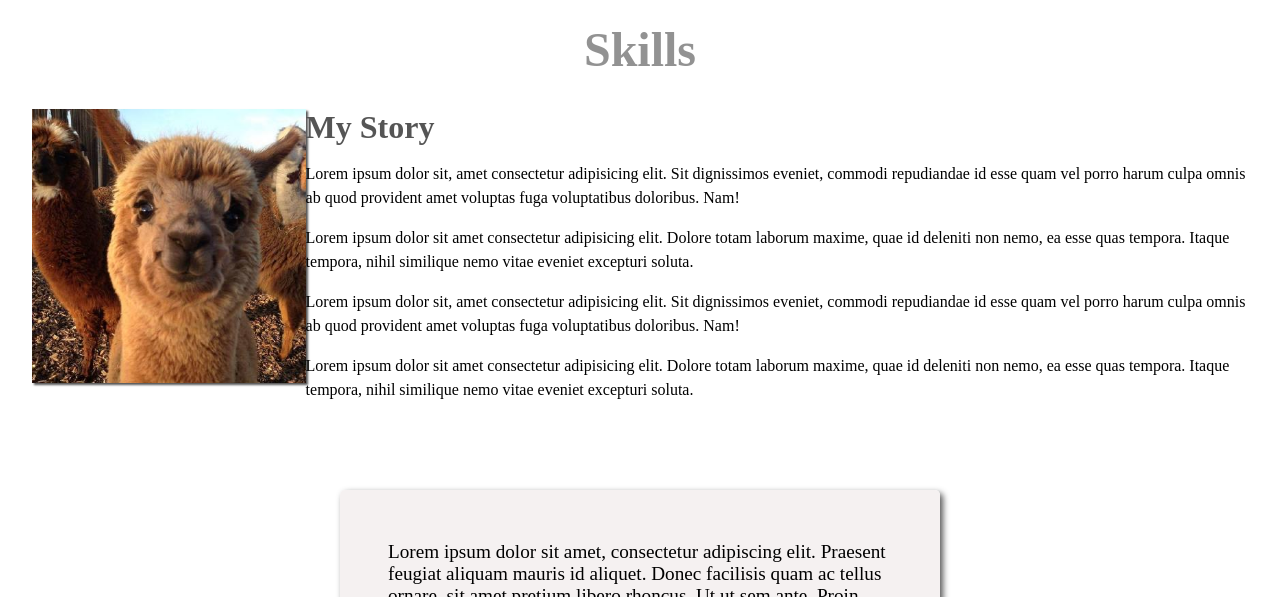
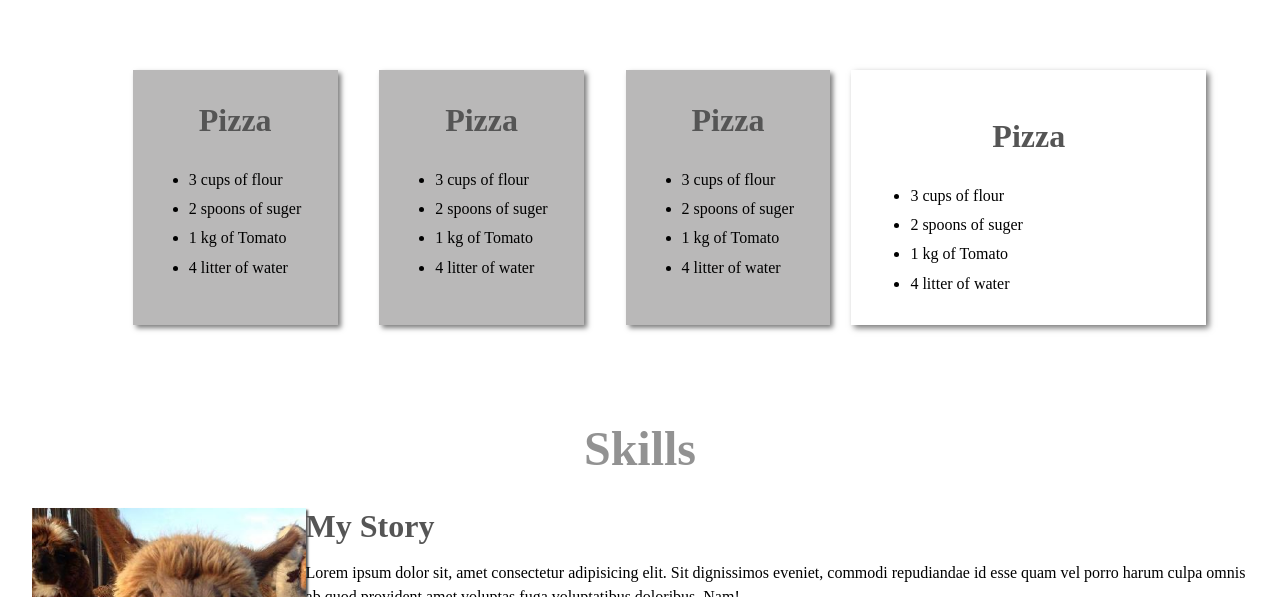
Before and after one commit to jamesangie/web-design-prac, a plain HTML site: page index.html in a window 1280 px wide. Shown: the part 802-1399 px from the top of the page. Drawn offline with Linux system fonts and the light colour scheme.

Commit message:
Update Food section html and css file

```diff
--- a/index.html
+++ b/index.html
@@ -40,6 +40,60 @@
     <!-- the header ends here -->
 
     <main>
+
+        <section class="space">
+
+            <div class="food row">
+                <div class="food-left">
+                    <div class="food-title">
+                        <h3 class="food__title">Pizza</h3>
+                        <ul class="food__list">
+                            <li class="food__item">3 cups of flour</li>
+                            <li class="food__item">2 spoons of suger</li>
+                            <li class="food__item">1 kg of Tomato</li>
+                            <li class="food__item">4 litter of water</li>
+                        </ul>
+                    </div>
+
+                    <div class="food-title">
+                        <h3 class="food__title">Pizza</h3>
+                        <ul class="food__list">
+                            <li class="food__item">3 cups of flour</li>
+                            <li class="food__item">2 spoons of suger</li>
+                            <li class="food__item">1 kg of Tomato</li>
+                            <li class="food__item">4 litter of water</li>
+                        </ul>
+                    </div>
+
+                    <div class="food-title">
+                        <h3 class="food__title">Pizza</h3>
+                        <ul class="food__list">
+                            <li class="food__item">3 cups of flour</li>
+                            <li class="food__item">2 spoons of suger</li>
+                            <li class="food__item">1 kg of Tomato</li>
+                            <li class="food__item">4 litter of water</li>
+                        </ul>
+                    </div>
+
+                </div>
+
+                <div class="food-right">
+                    <div class="food-title">
+                        <h3 class="food__title">Pizza</h3>
+                        <ul class="food__list">
+                            <li class="food__item">3 cups of flour</li>
+                            <li class="food__item">2 spoons of suger</li>
+                            <li class="food__item">1 kg of Tomato</li>
+                            <li class="food__item">4 litter of water</li>
+                        </ul>
+                    </div>
+                </div>
+
+            </div>
+
+        </section>
+
+
 
         <section class="skill">
             <h2 class="title">Skills</h2>
--- a/style.css
+++ b/style.css
@@ -101,6 +101,50 @@ body {
 }
 
 /* the header ends here */
+
+/* Food starts here */
+
+.food-left {
+    width: 70%;
+    display: flex;
+}
+
+.food-left > div {
+    width: 30%;
+    background-color: rgb(185, 184, 184);
+    box-shadow: 3px 3px 5px rgba(0, 0, 0, 0.514);
+    margin: 0 1.3rem;
+    padding: 0 1rem;
+}
+
+.food-right {
+    width: 30%;
+    background-color: rgb(255, 255, 255);
+    color: black;
+}
+
+.food-right div {
+    width: 100%;
+    background-color: white;
+    color: black;
+    box-shadow: 3px 3px 6px rgba(0, 0, 0, 0.534);
+    padding: 1rem 1.2rem;
+}
+
+.food__title {
+    font-size: 2rem;
+    color: #555;
+    text-align: center;
+}
+
+.food__item {
+    font-size: 1rem;
+    margin-bottom: 0.7rem;
+}
+
+/* Food ends here */
+
+
 
 /* Skills start here */
 
```
